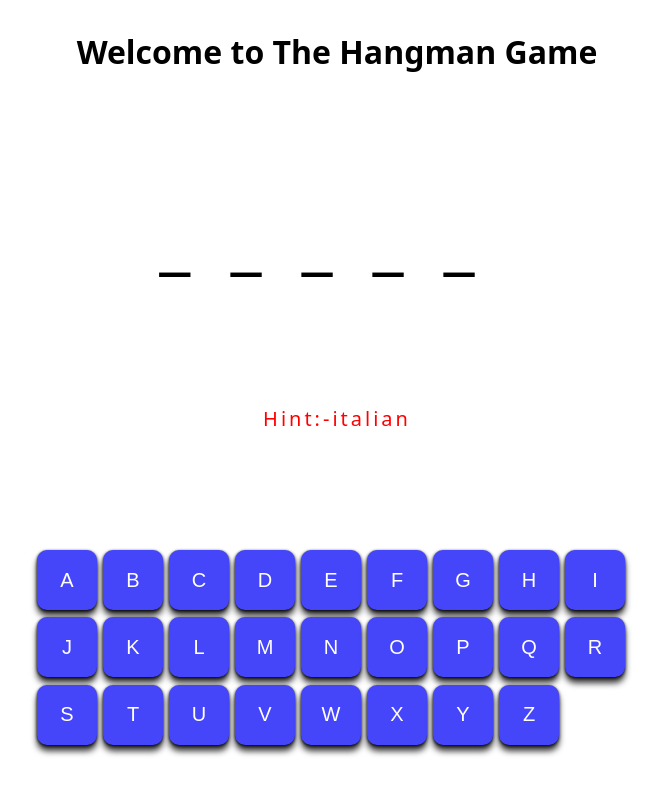
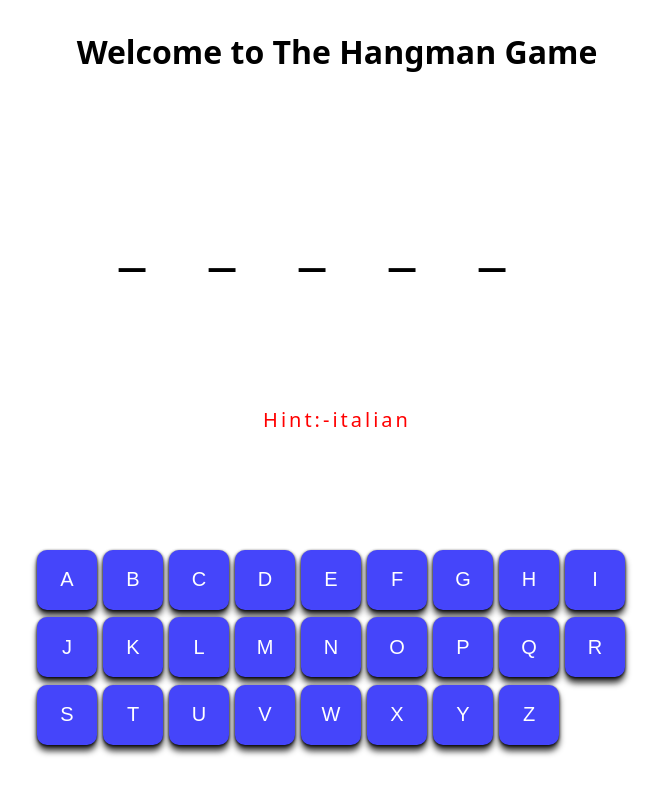
Before and after one commit to Rupam-Mondal/Hangman-game, a React (Vite) app: page / in a window 1280 px wide. Shown: the top 794 px of the page, without its empty margins (303-964 px from the left). Built offline with nearby package versions, Linux system fonts and the light colour scheme; a web font is replaced by a local one.

Commit message:
Word render part done

```diff
--- a/src/App.jsx
+++ b/src/App.jsx
@@ -3,7 +3,6 @@ import './App.css'
 import Board from './Component/Board/Board'
 
 function App() {
-  const [count, setCount] = useState(0)
 
   return (
     <>
--- a/src/Component/Keyboardkeys/Keyboardkey.jsx
+++ b/src/Component/Keyboardkeys/Keyboardkey.jsx
@@ -2,16 +2,18 @@ import Button from "../Buttons/Button";
 import "./Keyboard.css"
 
 function Keyboardkeys({onclickHandler}){
-    const ALPHABETS = new Array(26).fill('').map((e, index) => String.fromCharCode(65 + index));
+    const ALPHABETS = new Array(26).fill('').map((v, index) => String.fromCharCode(65 + index));
     return(
         <>
             <div className="keyboard">
                 {
-                    ALPHABETS.map((v , e) => (
+                    ALPHABETS.map((v , i) => (
                         <Button
                             value={v}
-                            onclickHandler={onclickHandler}
-                            key={e}
+                            onclickHandler={() =>{
+                                onclickHandler(v)
+                            }}
+                            key={i}
                         />
                     ))
                 }
--- a/src/Component/MaskedText/MaskedText.css
+++ b/src/Component/MaskedText/MaskedText.css
@@ -1,4 +1,16 @@
-.maskedtext p{
-    letter-spacing: 40px;
-    font-size: 70px;
+.maskedtext{
+    display: flex;
+    box-sizing: border-box;
 }
+
+.maskedtext div{
+    letter-spacing: 50px;
+    font-size: 60px;
+    box-sizing: border-box;
+    display: flex;
+    height: 100px;
+    width: 90px;
+    display: flex;
+    justify-content: center;
+    align-items: center;
+}
--- a/src/Component/MaskedText/MaskedText.jsx
+++ b/src/Component/MaskedText/MaskedText.jsx
@@ -3,11 +3,16 @@ import { Maskedlogic } from "./Maskedlogic"
 import './MaskedText.css'
 
 function MaskedText({word , usedLetters}){
-    const w = Maskedlogic(word , usedLetters)
-    console.log(w)
+    const letters = Maskedlogic(word , usedLetters).split('')
     return(
         <>
-            <div className="maskedtext"><p>{w}</p></div>
+            <div className="maskedtext">
+                {
+                    letters.map((v , i) => (
+                        <div><p>{v}</p></div>
+                    ))
+                }
+            </div>
         </>
     )
 }
--- a/src/Component/Playgame/Playgame.jsx
+++ b/src/Component/Playgame/Playgame.jsx
@@ -6,11 +6,11 @@ import './hint.css'
 
 function Playgame(){
     const [randomobj, setObj] = useState(Randomwords)
-    const [usedLetters , setLetters] = useState([])
-    function handleclick(v){
-        const newLetters = [...usedLetters , v]
-        setLetters(newLetters)
-        console.log(newLetters)
+    const [usedLetters, setLetters] = useState([])
+
+    function handleclick(e) {
+        console.log(e)
+        setLetters([...usedLetters, e])
     }
     return(
         <>
```
